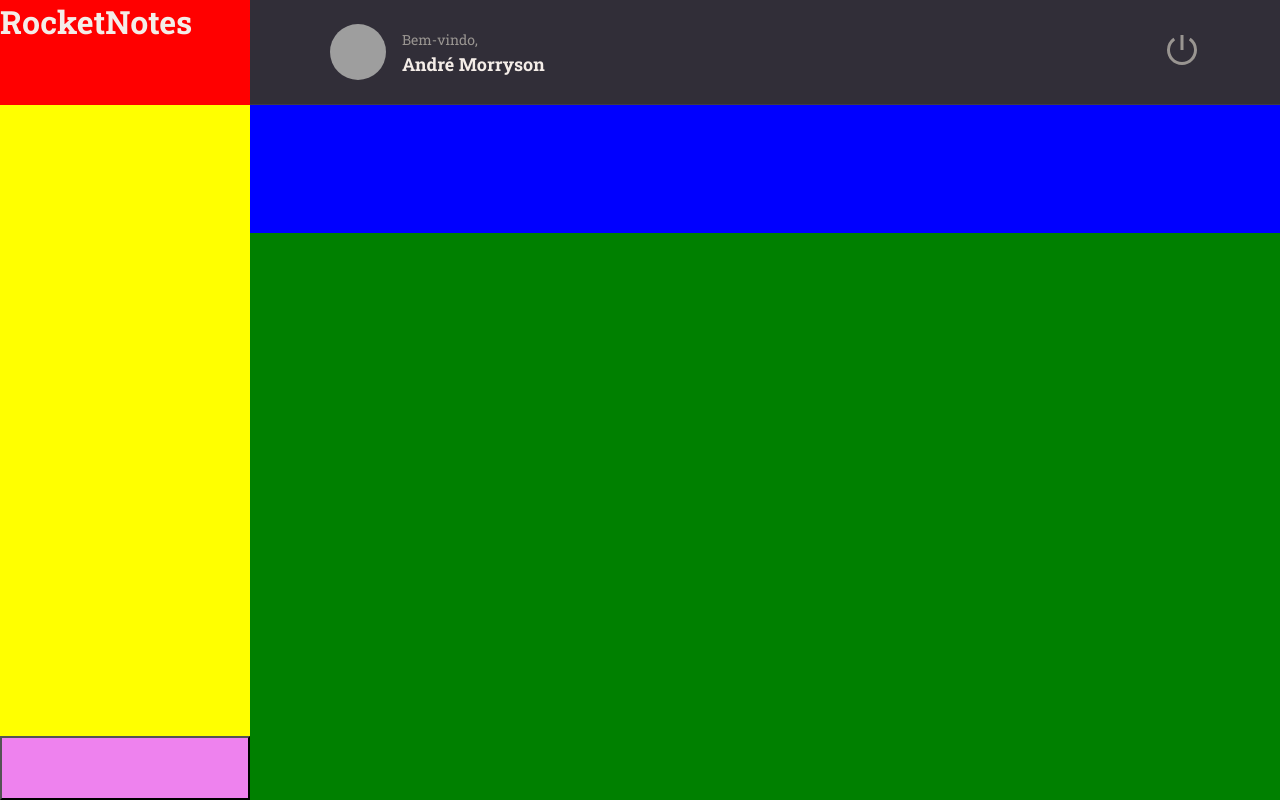
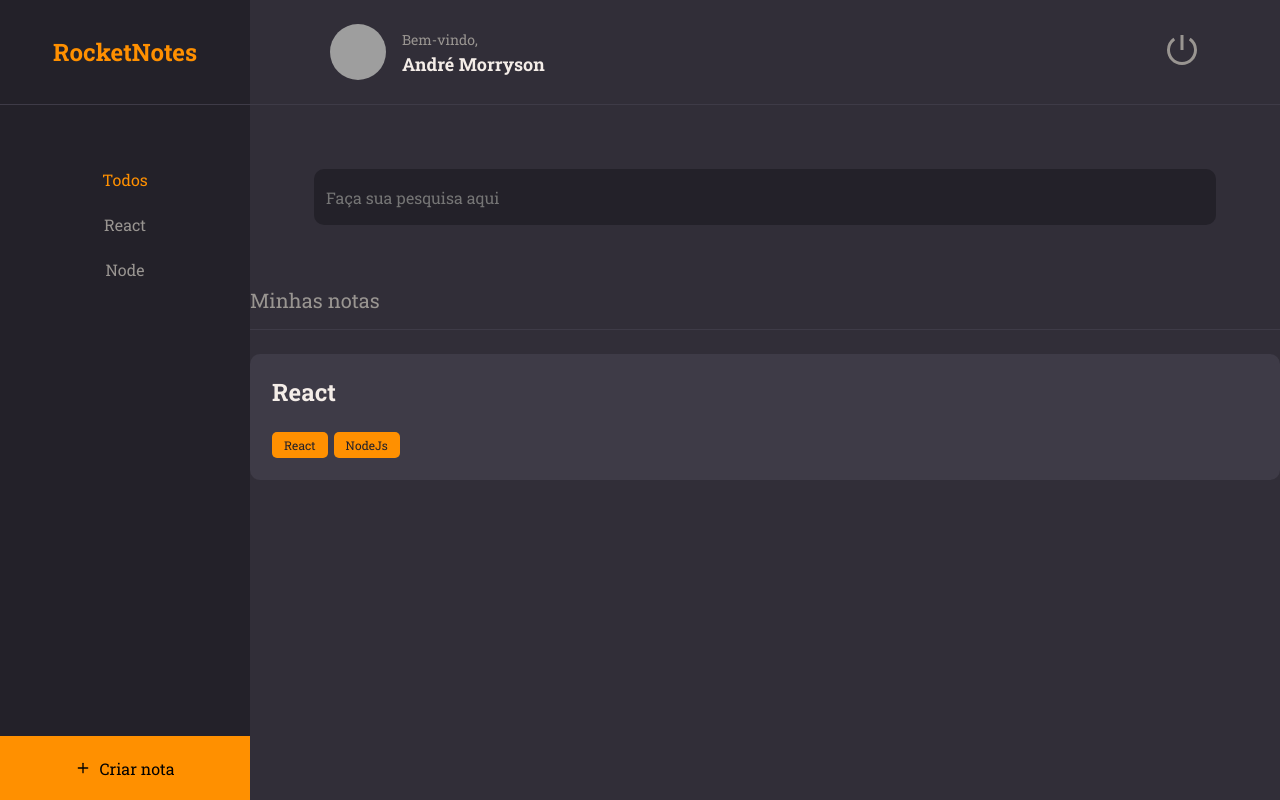
Before and after one commit to 4BurnerStove/RocketNotes, a React (Vite) app: page / in a window 1280 px wide. Built offline with nearby package versions, Linux system fonts and the light colour scheme; grey boxes are pictures that could not be loaded.

Commit message:
Create a componentes Note and input for project

```diff
--- a/src/components/ButtonText/index.jsx
+++ b/src/components/ButtonText/index.jsx
@@ -1,12 +1,13 @@
 import { Container } from "./styles";
 
-export function ButtonText({ title, ...rest }) {
+export function ButtonText({ name, isActive = false, ...rest }) {
   return (
     <Container
       type="button"
+      isActive={isActive}
       {...rest}
     >
-      {title}
+      {name}
     </Container>
   );
 }
--- a/src/components/ButtonText/styles.js
+++ b/src/components/ButtonText/styles.js
@@ -2,9 +2,8 @@ import styled from 'styled-components'
 
 export const Container = styled.button`
     background: none;
-    color: ${({theme }) => theme.COLORS.ORANGE};
+    color: ${({theme, isActive }) => isActive ? theme.COLORS.ORANGE : theme.COLORS.GRAY_100};
 
     border: none;
     font-size: 1.6rem;
-    margin-top: 6.5rem;
 `
--- /dev/null
+++ b/src/components/Input/index.jsx
@@ -0,0 +1,10 @@
+import { Container } from './styles'
+
+export function Input({icon: Icon, ...rest}){
+  return(
+    <Container>
+      {Icon && <Icon size={20} />}
+      <input {...rest} />
+    </Container>
+  )
+}
--- /dev/null
+++ b/src/components/Input/styles.js
@@ -0,0 +1,33 @@
+import styled from 'styled-components'
+
+export const Container = styled.div`
+  width: 100%;
+  display: flex;
+  align-items: center;
+
+  background-color: ${({theme }) => theme.COLORS.BACKGROUND_900};
+  color: ${({theme }) => theme.COLORS.GRAY_300};
+  margin-bottom: .8rem;
+  border-radius: 1rem;
+
+  > input {
+    height: 5.6rem;
+    width: 100%;
+
+    padding: 1.2rem;
+    color: ${({theme }) => theme.COLORS.WHITE};
+    background: transparent;
+    border: 0;
+
+    &:placeholder {
+      color: ${({theme }) => theme.COLORS.GRAY_300};
+    }
+
+  }
+
+  > svg {
+      margin-left: 1.6rem;
+    }
+
+
+  `
--- /dev/null
+++ b/src/components/Note/index.jsx
@@ -0,0 +1,19 @@
+import { Container } from './styles'
+import { Tag } from '../Tags'
+
+export function Note({ data, ...rest }) {
+  return (
+    <Container {...rest}>
+      <h1>{data.title}</h1>
+      {
+        data.tags &&
+        <footer>
+          {
+            data.tags.map(tag => <Tag key={tag.name} name={tag.name}></Tag>)
+          }
+        </footer>
+      }
+
+    </Container>
+  )
+}
--- /dev/null
+++ b/src/components/Note/styles.js
@@ -0,0 +1,27 @@
+import styled from 'styled-components'
+
+export const Container = styled.button`
+width: 100%;
+background-color: ${({theme }) => theme.COLORS.BACKGROUND_700};
+
+border: none;
+border-radius: 1rem;
+
+padding: 2.2rem;
+margin-bottom: 1.6rem;
+
+> h1 {
+  flex: 1;
+  text-align: left;
+  font-weight: 700;
+  font-size: 2.4rem;
+  color: ${({ theme }) => theme.COLORS.WHITE};
+}
+
+> footer {
+  width: 100%;
+  display: flex;
+  margin-top: 2.4rem;
+}
+
+`
--- a/src/components/Section/index.jsx
+++ b/src/components/Section/index.jsx
@@ -1,9 +1,9 @@
 import { Container } from "./styles"
 
-export function Section({title, children}){
+export function Section({name, children}){
   return (
     <Container>
-      <h2>{title}</h2>
+      <h2>{name}</h2>
       {children}
     </Container>
   )
--- a/src/pages/Home/index.jsx
+++ b/src/pages/Home/index.jsx
@@ -1,19 +1,43 @@
-import { Container, Brand, Menu, Search, Content, NewNote} from './styles'
+import { Container, Brand, Menu, Search, Content, NewNote } from './styles'
+import { FiPlus } from 'react-icons/fi'
 import { Header } from '../../components/Header'
+import { Input } from '../../components/Input'
+import { ButtonText } from '../../components/ButtonText'
+import { Section } from '../../components/Section'
+import { Note } from '../../components/Note'
 
-export function Home(){
+export function Home() {
   return (
     <Container>
       <Brand>
-      <h1>RocketNotes</h1>
+        <h1>RocketNotes</h1>
       </Brand>
-       <Header></Header>
+      <Header></Header>
+      <Menu>
+        <li><ButtonText name='Todos' isActive></ButtonText></li>
+        <li><ButtonText name='React'></ButtonText></li>
+        <li><ButtonText name='Node'></ButtonText></li>
+      </Menu>
+      <Search>
+        <Input placeholder='Faça sua pesquisa aqui'></Input>
 
-       <Menu></Menu>
-       <Search></Search>
+      </Search>
 
-       <Content></Content>
-       <NewNote></NewNote>
+      <Content>
+        <Section name='Minhas notas'></Section>
+        <Note data={{
+          title: 'React',
+          tags: [
+            { id: '1', name: 'React' },
+            { id: '2', name: 'NodeJs'}
+          ]
+        }
+        }></Note>
+      </Content>
+      <NewNote>
+        <FiPlus></FiPlus>
+        Criar nota
+      </NewNote>
     </Container>
   )
 }
--- a/src/pages/Home/styles.js
+++ b/src/pages/Home/styles.js
@@ -1,5 +1,4 @@
 import styled from 'styled-components'
-
 
 export const Container  = styled.div `
   width: 100%;
@@ -21,25 +20,53 @@ export const Container  = styled.div `
 
 export const Brand = styled.div `
   grid-area: brand;
-  background: red;
+
+  display: flex;
+  justify-content: center;
+  align-items: center;
+
+  border-bottom: .1rem solid ${({theme}) => theme.COLORS.BACKGROUND_700};
+
+  background-color: ${({theme}) => theme.COLORS.BACKGROUND_900};
+
+  > h1 {
+    font-size: 2.4rem;
+    color: ${({theme}) => theme.COLORS.ORANGE}
+  }
 `
 
 export const Menu  = styled.ul `
   grid-area: menu;
-  background: yellow;
+  background-color: ${({theme}) => theme.COLORS.BACKGROUND_900};
+  padding-top: 6.4rem;
+  text-align: center;
+
+  > li {
+    margin-bottom: 2.4rem;
+  }
+
   `
 
 export const Search  = styled.div `
   grid-area: search;
-  background: blue;
+  padding: 6.4rem;
+
 `
 
 export const Content  = styled.div `
   grid-area: content;
-  background: green;
 `
 
 export const NewNote = styled.button `
   grid-area: newnote;
-  background: violet;
+  background-color: ${({theme}) => theme.COLORS.ORANGE};
+  border: none;
+
+  display: flex;
+  align-items: center;
+  justify-content: center;
+
+  > svg {
+    margin-right: .8rem;
+  }
 `
```
